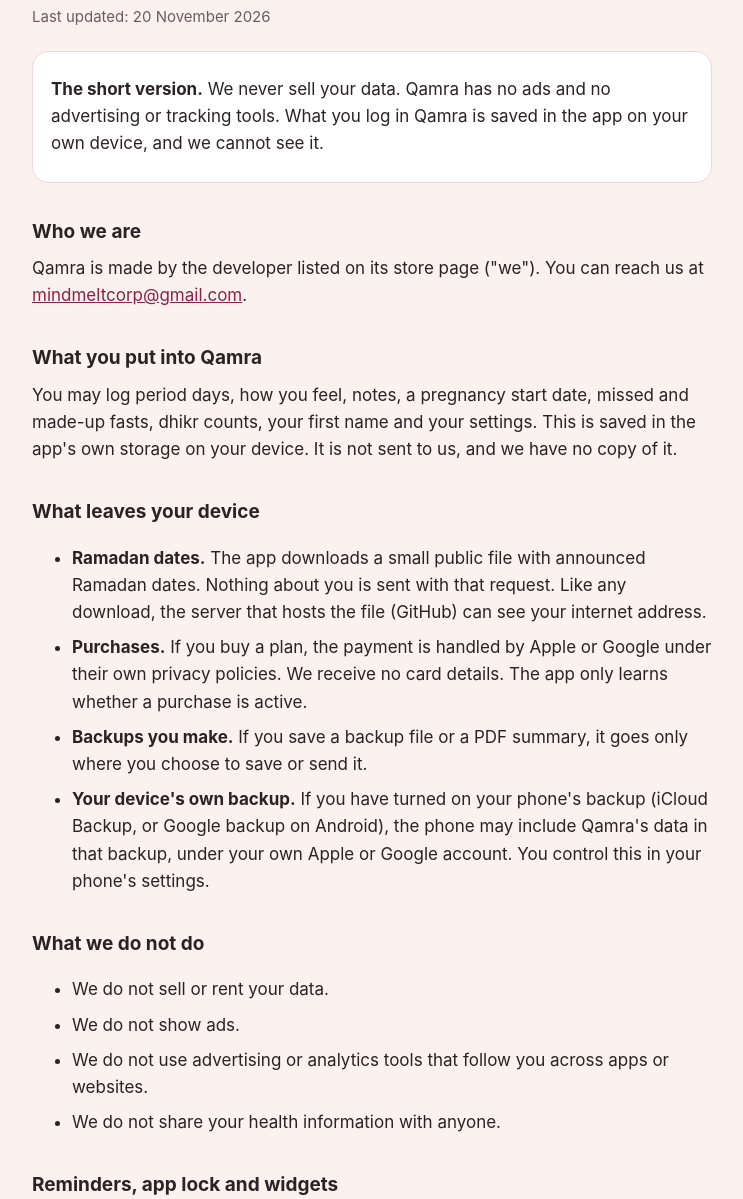
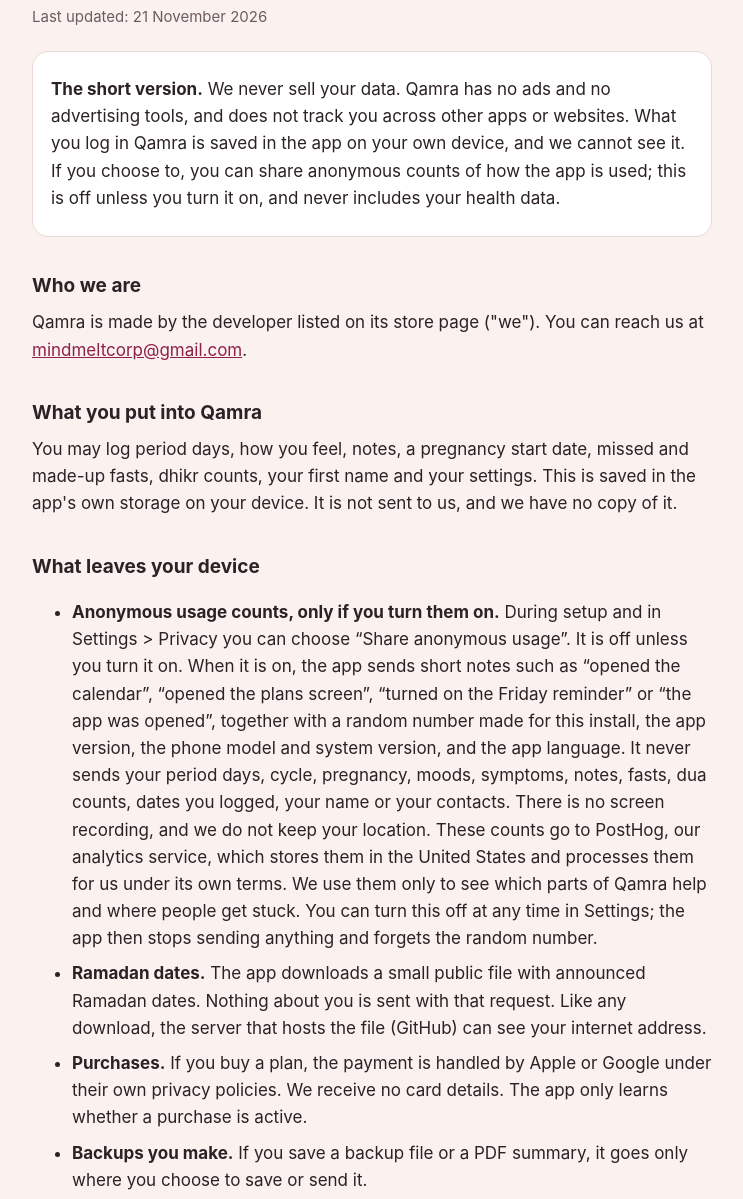
Before and after one commit to mindmeltcorp/qamra-privacy, a plain HTML site: page privacy.html in a window 1280 px wide. Shown: the part 79-1278 px from the top of the page, without its empty margins (268-1011 px from the left). Drawn offline with Linux system fonts and the light colour scheme.

Commit message:
Privacy policy: optional anonymous usage counts (PostHog)
Co-Authored-By: Claude Opus 5.5 <noreply@anthropic.com>
Claude-Session: https://claude.ai/code/session_0131WHtZi4RaB9U5kRQpowHP

```diff
--- a/privacy.html
+++ b/privacy.html
@@ -19,10 +19,10 @@
 <body>
 <main>
 <h1>Qamra: Privacy Policy</h1>
-<p class="date">Last updated: 20 November 2026</p>
+<p class="date">Last updated: 21 November 2026</p>
 
 <div class="lead">
-<p><strong>The short version.</strong> We never sell your data. Qamra has no ads and no advertising or tracking tools. What you log in Qamra is saved in the app on your own device, and we cannot see it.</p>
+<p><strong>The short version.</strong> We never sell your data. Qamra has no ads and no advertising tools, and does not track you across other apps or websites. What you log in Qamra is saved in the app on your own device, and we cannot see it. If you choose to, you can share anonymous counts of how the app is used; this is off unless you turn it on, and never includes your health data.</p>
 </div>
 
 <h2>Who we are</h2>
@@ -33,6 +33,7 @@
 
 <h2>What leaves your device</h2>
 <ul>
+<li><strong>Anonymous usage counts, only if you turn them on.</strong> During setup and in Settings &gt; Privacy you can choose &ldquo;Share anonymous usage&rdquo;. It is off unless you turn it on. When it is on, the app sends short notes such as &ldquo;opened the calendar&rdquo;, &ldquo;opened the plans screen&rdquo;, &ldquo;turned on the Friday reminder&rdquo; or &ldquo;the app was opened&rdquo;, together with a random number made for this install, the app version, the phone model and system version, and the app language. It never sends your period days, cycle, pregnancy, moods, symptoms, notes, fasts, dua counts, dates you logged, your name or your contacts. There is no screen recording, and we do not keep your location. These counts go to PostHog, our analytics service, which stores them in the United States and processes them for us under its own terms. We use them only to see which parts of Qamra help and where people get stuck. You can turn this off at any time in Settings; the app then stops sending anything and forgets the random number.</li>
 <li><strong>Ramadan dates.</strong> The app downloads a small public file with announced Ramadan dates. Nothing about you is sent with that request. Like any download, the server that hosts the file (GitHub) can see your internet address.</li>
 <li><strong>Purchases.</strong> If you buy a plan, the payment is handled by Apple or Google under their own privacy policies. We receive no card details. The app only learns whether a purchase is active.</li>
 <li><strong>Backups you make.</strong> If you save a backup file or a PDF summary, it goes only where you choose to save or send it.</li>
@@ -43,7 +44,7 @@
 <ul>
 <li>We do not sell or rent your data.</li>
 <li>We do not show ads.</li>
-<li>We do not use advertising or analytics tools that follow you across apps or websites.</li>
+<li>We do not use advertising tools, and nothing in Qamra follows you across other apps or websites.</li>
 <li>We do not share your health information with anyone.</li>
 </ul>
 
```
